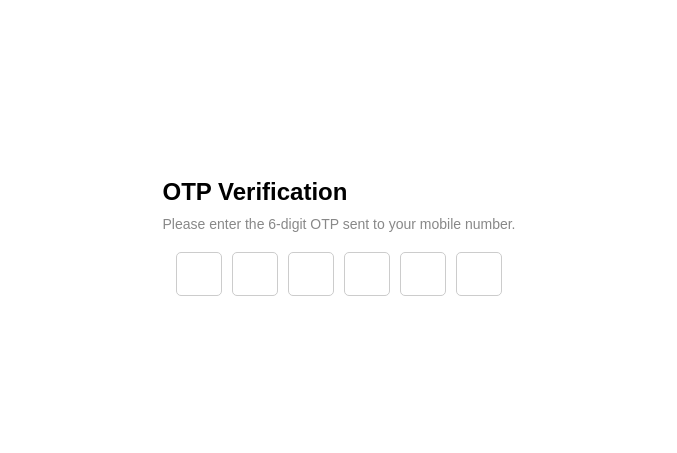
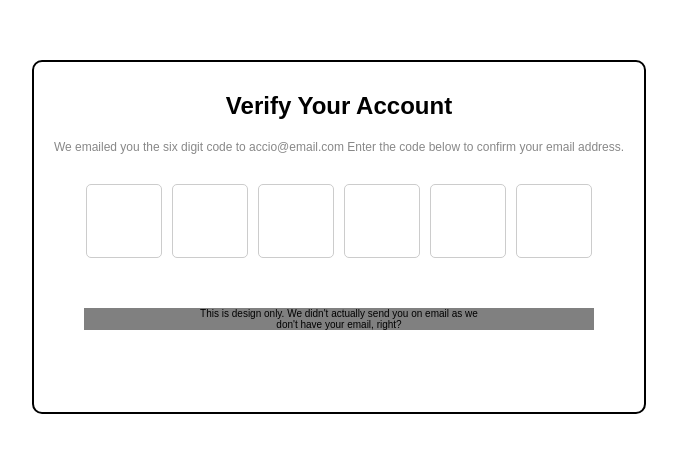
Before and after one commit to acciojob/OTP-Toshika-02, a website: page main.html in a window 1280 px wide. Shown: the part 163-616 px from the top of the page, without its empty margins (301-978 px from the left). Drawn offline with Linux system fonts and the light colour scheme.

Commit message:
created a submission

```diff
--- a/main.html
+++ b/main.html
@@ -8,9 +8,9 @@
 
 <body>
 	<!-- the entire body must be written by student -->
-	 <div>
-    <div id="verification_heading">OTP Verification</div>
-    <div id="verification_subtext">Please enter the 6-digit OTP sent to your mobile number.</div>
+	 <div id=container>
+    <div id="verification_heading">Verify Your Account</div>
+    <div id="verification_subtext">We emailed you the six digit code to accio@email.com Enter the code below to confirm your email address.</div>
     <div class="code-container">
       <input type="text" class="code" maxlength="1" oninput="handleInput(this)" onkeydown="handleKeyDown(this)" />
       <input type="text" class="code" maxlength="1" oninput="handleInput(this)" onkeydown="handleKeyDown(this)" />
@@ -19,7 +19,10 @@
       <input type="text" class="code" maxlength="1" oninput="handleInput(this)" onkeydown="handleKeyDown(this)" />
       <input type="text" class="code" maxlength="1" oninput="handleInput(this)" onkeydown="handleKeyDown(this)" />
     </div>
+		 	<p class=para>This is design only. We didn't actually send you on email as we <br> don't have your email, right?</p>
+
   </div>
+
     <script type="text/javascript" src="./script.js">
 </script>
 
--- a/styles.css
+++ b/styles.css
@@ -1,4 +1,10 @@
 /*  your css code here. If applicable */
+#container{
+	border: 2px solid black;
+	border-radius: 10px;
+	height: 350px;
+
+}
 body {
       font-family: Arial, sans-serif;
       display: flex;
@@ -11,13 +17,17 @@ body {
     #verification_heading {
       font-size: 24px;
       font-weight: bold;
-      margin-bottom: 10px;
+      margin-top: 30px;
+	   text-align: center;
     }
 
     #verification_subtext {
-      font-size: 14px;
+      font-size: 12px;
       color: #888;
-      margin-bottom: 20px;
+	  margin: 20px;
+	  margin-bottom: 30px;
+	 text-wrap: nowrap
+
     }
 
     .code-container {
@@ -27,10 +37,19 @@ body {
     }
 
     .code {
-      width: 40px;
-      height: 40px;
+      width: 70px;
+      height: 70px;
       font-size: 18px;
       text-align: center;
       border: 1px solid #ccc;
       border-radius: 5px;
     }
+
+     .para{
+		 text-align: center;
+		 font-size: 10px;
+		 margin: 50px;
+		 background-color: grey;
+		 height: 1
+
+	 }
```
